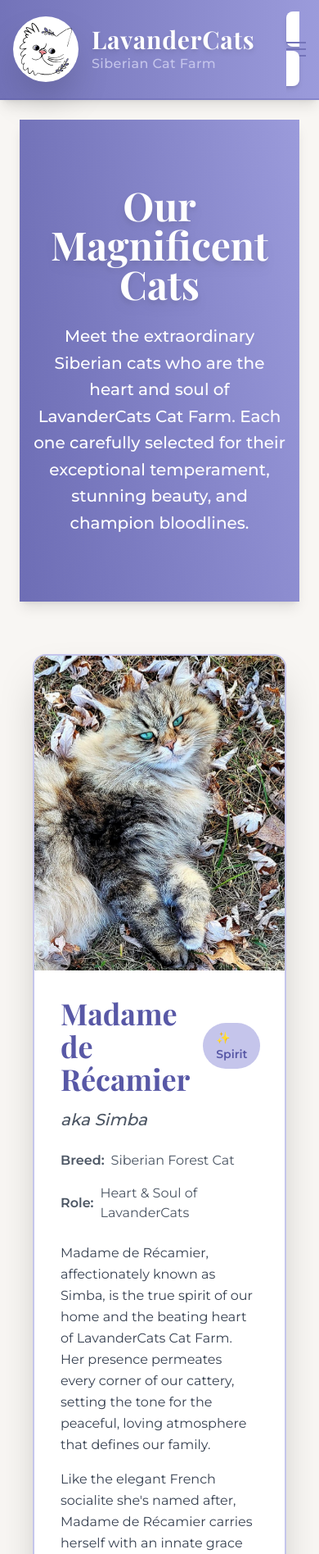
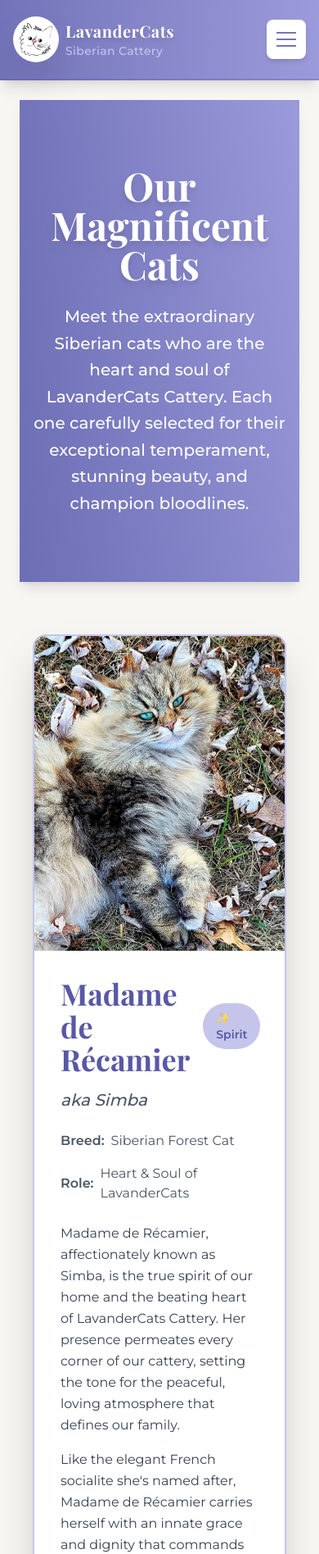
Before and after one commit to 19maxi71/catFarm_site_fastAPI_project, a FastAPI app: page /our-cats in a window 390 px wide. Shown: the top 1896 px of the page at 82% size. Run offline with FastAPI, Linux system fonts and the light colour scheme; some libraries are stand-ins or nearby versions.

Commit message:
Post-deployment fixes and improvements
- Add nginx.conf with 50MB upload limit for admin photo uploads
- Fix responsive design: smaller logo and menu button on mobile
- Change all 'Cat Farm' references to 'Cattery' throughout site
- Update address in footer to show only 'Quakertown, 18951'
- Improve mobile navigation button styling

🤖 Generated with [Claude Code](https://claude.com/claude-code)

Co-Authored-By: Claude Sonnet 4.5 <noreply@anthropic.com>

```diff
--- a/templates/admin_dashboard.html
+++ b/templates/admin_dashboard.html
@@ -3,7 +3,7 @@
 <head>
     <meta charset="UTF-8">
     <meta name="viewport" content="width=device-width, initial-scale=1.0">
-    <title>Admin Dashboard - LavanderCats Cat Farm</title>
+    <title>Admin Dashboard - LavanderCats Cattery</title>
     <link href="https://cdn.jsdelivr.net/npm/bootstrap@5.1.3/dist/css/bootstrap.min.css" rel="stylesheet">
     <link href="https://cdnjs.cloudflare.com/ajax/libs/font-awesome/6.0.0/css/all.min.css" rel="stylesheet">
     <style>
--- a/templates/admin_login.html
+++ b/templates/admin_login.html
@@ -3,7 +3,7 @@
 <head>
     <meta charset="UTF-8">
     <meta name="viewport" content="width=device-width, initial-scale=1.0">
-    <title>Admin Login - LavanderCats Cat Farm</title>
+    <title>Admin Login - LavanderCats Cattery</title>
     <link href="https://cdn.jsdelivr.net/npm/bootstrap@5.1.3/dist/css/bootstrap.min.css" rel="stylesheet">
     <link href="https://cdnjs.cloudflare.com/ajax/libs/font-awesome/6.0.0/css/all.min.css" rel="stylesheet">
     <style>
@@ -74,7 +74,7 @@
     <div class="login-container">
         <div class="login-header">
             <i class="fas fa-cat cat-icon"></i>
-            <h2>LavanderCats Cat Farm</h2>
+            <h2>LavanderCats Cattery</h2>
             <p>Admin Panel Login</p>
         </div>
 
--- a/templates/adoption_form.html
+++ b/templates/adoption_form.html
@@ -3,7 +3,7 @@
 <head>
     <meta charset="UTF-8">
     <meta name="viewport" content="width=device-width, initial-scale=1.0">
-    <title>Adoption Request - LavanderCats Cat Farm</title>
+    <title>Adoption Request - LavanderCats Cattery</title>
     <script src="https://cdn.tailwindcss.com"></script>
     <script defer src="https://unpkg.com/alpinejs@3.x.x/dist/cdn.min.js"></script>
     <script>
--- a/templates/adoption_terms.html
+++ b/templates/adoption_terms.html
@@ -1,6 +1,6 @@
 {% extends "base.html" %}
 
-{% block title %}Terms of Adoption - LavanderCats Cat Farm{% endblock %}
+{% block title %}Terms of Adoption - LavanderCats Cattery{% endblock %}
 
 {% block content %}
 <div class="min-h-screen bg-gradient-to-br from-amber-50 to-orange-50">
@@ -53,11 +53,11 @@
                 <p>Your personal information will be used solely for adoption processing and follow-up. We comply with CCPA regulations regarding data collection, use, and deletion. You may request deletion of your data at any time.</p>
 
                 <h2>7. Agreement</h2>
-                <p>By submitting an adoption application, you agree to these terms and conditions. You understand that adoption approval is at the discretion of LavanderCats Cat Farm and that we reserve the right to deny adoption requests that don't meet our standards for cat welfare.</p>
+                <p>By submitting an adoption application, you agree to these terms and conditions. You understand that adoption approval is at the discretion of LavanderCats Cattery and that we reserve the right to deny adoption requests that don't meet our standards for cat welfare.</p>
 
                 <h2>8. Contact Information</h2>
                 <p>For questions about these terms or the adoption process, please contact us at:</p>
-                <p><strong>LavanderCats Cat Farm</strong><br>
+                <p><strong>LavanderCats Cattery</strong><br>
                 Email: info@lavandercats.com<br>
                 Phone: (555) 123-4567</p>
 
--- a/templates/article_detail.html
+++ b/templates/article_detail.html
@@ -1,6 +1,6 @@
 {% extends "base.html" %}
 
-{% block title %}{{ article.title }} - LavanderCats Cat Farm{% endblock %}
+{% block title %}{{ article.title }} - LavanderCats Cattery{% endblock %}
 
 {% block content %}
 <div class="min-h-screen bg-gradient-to-br from-amber-50 to-orange-50">
@@ -213,7 +213,7 @@ function shareArticle() {
     if (navigator.share) {
         navigator.share({
             title: '{{ article.title }}',
-            text: 'Check out this article from LavanderCats Cat Farm',
+            text: 'Check out this article from LavanderCats Cattery',
             url: window.location.href
         });
     } else {
--- a/templates/base.html
+++ b/templates/base.html
@@ -3,7 +3,7 @@
 <head>
     <meta charset="UTF-8">
     <meta name="viewport" content="width=device-width, initial-scale=1.0">
-    <title>LavanderCats Cat Farm</title>
+    <title>LavanderCats Cattery</title>
     <link rel="icon" type="image/x-icon" href="/static/images/favicon.ico">
 
     <!-- Tailwind CSS from CDN -->
@@ -188,16 +188,16 @@
         <div class="container mx-auto px-4 lg:px-16">
             <div class="flex justify-between items-center py-5 md:py-6">
                 <!-- Logo and title -->
-                <a href="/" class="flex items-center space-x-4 md:space-x-5 group">
+                <a href="/" class="flex items-center space-x-2 sm:space-x-4 md:space-x-5 group">
                     <div class="relative">
                         <!-- White background circle with shadow -->
                         <div class="absolute inset-0 bg-white rounded-full shadow-2xl transform group-hover:scale-105 transition-transform duration-300"></div>
                         <!-- Logo -->
-                        <img src="/static/images/logo.svg" alt="LavanderCats Logo" class="relative h-20 w-20 md:h-24 md:w-24 object-contain p-2">
+                        <img src="/static/images/logo.svg" alt="LavanderCats Logo" class="relative h-14 w-14 sm:h-20 sm:w-20 md:h-24 md:w-24 object-contain p-2">
                     </div>
                     <div>
-                        <h1 class="text-3xl md:text-4xl lg:text-5xl font-display font-bold text-white tracking-wide drop-shadow-md group-hover:text-accent-gold transition-colors">LavanderCats</h1>
-                        <p class="text-base md:text-lg text-lavender-lighter font-medium tracking-wide">Siberian Cat Farm</p>
+                        <h1 class="text-xl sm:text-3xl md:text-4xl lg:text-5xl font-display font-bold text-white tracking-wide drop-shadow-md group-hover:text-accent-gold transition-colors">LavanderCats</h1>
+                        <p class="text-sm sm:text-base md:text-lg text-lavender-lighter font-medium tracking-wide">Siberian Cattery</p>
                     </div>
                 </a>
 
@@ -219,7 +219,7 @@
                 <!-- Simple mobile menu (dropdown style) -->
                 <div class="md:hidden relative">
                     <input type="checkbox" id="mobile-menu-toggle" class="hidden">
-                    <label for="mobile-menu-toggle" class="cursor-pointer bg-white hover:bg-lavender-lighter text-lavender px-4 py-3 rounded-lg transition-all shadow-md">
+                    <label for="mobile-menu-toggle" class="cursor-pointer bg-white hover:bg-lavender-lighter text-lavender p-3 rounded-lg transition-all shadow-md flex items-center justify-center">
                         <div class="w-6 h-6 flex flex-col justify-center items-center">
                             <div class="w-6 h-0.5 bg-lavender"></div>
                             <div class="w-6 h-0.5 bg-lavender mt-1.5"></div>
@@ -288,7 +288,7 @@
                                 <path stroke-linecap="round" stroke-linejoin="round" stroke-width="2" d="M17.657 16.657L13.414 20.9a1.998 1.998 0 01-2.827 0l-4.244-4.243a8 8 0 1111.314 0z"></path>
                                 <path stroke-linecap="round" stroke-linejoin="round" stroke-width="2" d="M15 11a3 3 0 11-6 0 3 3 0 016 0z"></path>
                             </svg>
-                            <span>2240 Brick Tavern Rd<br>Quakertown, PA 18951-3907</span>
+                            <span>Quakertown, 18951</span>
                         </p>
                     </div>
                     <!-- Map -->
@@ -338,7 +338,7 @@
 
             <!-- Copyright -->
             <div class="mt-10 pt-8 border-t border-lavender-light/30 text-center text-lavender-lighter">
-                <p class="text-base">&copy; 2026 LavanderCats Cat Farm. All rights reserved.</p>
+                <p class="text-base">&copy; 2026 LavanderCats Cattery. All rights reserved.</p>
             </div>
         </div>
     </footer>
--- a/templates/cats.html
+++ b/templates/cats.html
@@ -1,6 +1,6 @@
 {% extends "base.html" %}
 
-{% block title %}Available Kittens - LavanderCats Cat Farm{% endblock %}
+{% block title %}Available Kittens - LavanderCats Cattery{% endblock %}
 
 {% block content %}
 <style>
--- a/templates/documents.html
+++ b/templates/documents.html
@@ -47,7 +47,7 @@
                     </div>
                     <div>
                         <h1 class="text-2xl md:text-3xl lg:text-4xl font-display font-bold text-white tracking-wide drop-shadow-md group-hover:text-accent-gold transition-colors">LavanderCats</h1>
-                        <p class="text-sm md:text-base text-lavender-lighter font-medium tracking-wide">Siberian Cat Farm</p>
+                        <p class="text-sm md:text-base text-lavender-lighter font-medium tracking-wide">Siberian Cattery</p>
                     </div>
                 </a>
                 <div class="hidden md:flex items-center space-x-1">
@@ -279,7 +279,7 @@
 
             <!-- Copyright -->
             <div class="mt-8 pt-6 border-t border-soft-gray text-center text-gray-700">
-                <p>&copy; 2024 LavanderCats Cat Farm. All rights reserved.</p>
+                <p>&copy; 2024 LavanderCats Cattery. All rights reserved.</p>
             </div>
         </div>
     </footer>
--- a/templates/index.html
+++ b/templates/index.html
@@ -74,9 +74,9 @@
 
 <!-- About section -->
 <div class="bg-white rounded-2xl p-8 mb-10 shadow-lg border-2 border-soft-purple">
-    <h2 class="text-4xl font-display font-bold text-lavender mb-6">About Our Farm</h2>
+    <h2 class="text-4xl font-display font-bold text-lavender mb-6">About Our Cattery</h2>
     <p class="text-gray-700 text-lg leading-relaxed mb-4">
-        LavanderCats Cat Farm specializes in breeding beautiful, healthy Siberian cats.
+        LavanderCats Cattery specializes in breeding beautiful, healthy Siberian cats.
         Our cats are raised in a loving family environment and are perfect companions
         for families with allergies due to their hypoallergenic qualities.
     </p>
--- a/templates/news.html
+++ b/templates/news.html
@@ -1,6 +1,6 @@
 {% extends "base.html" %}
 
-{% block title %}News & Updates - LavanderCats Cat Farm{% endblock %}
+{% block title %}News & Updates - LavanderCats Cattery{% endblock %}
 
 {% block content %}
 <div class="min-h-screen bg-gradient-to-br from-amber-50 to-orange-50">
@@ -8,7 +8,7 @@
         <!-- Header -->
         <div class="text-center mb-12">
             <h1 class="text-5xl font-bold text-gray-800 mb-4">📰 News & Updates</h1>
-            <p class="text-xl text-gray-600 max-w-2xl mx-auto">Stay updated with the latest news from LavanderCats Cat Farm - new arrivals, events, and cat care tips.</p>
+            <p class="text-xl text-gray-600 max-w-2xl mx-auto">Stay updated with the latest news from LavanderCats Cattery - new arrivals, events, and cat care tips.</p>
         </div>
 
         <!-- Articles Grid -->
--- a/templates/our_cats.html
+++ b/templates/our_cats.html
@@ -1,6 +1,6 @@
 {% extends "base.html" %}
 
-{% block title %}Our Cats - LavanderCats Cat Farm{% endblock %}
+{% block title %}Our Cats - LavanderCats Cattery{% endblock %}
 
 {% block content %}
 <div class="min-h-screen">
@@ -10,7 +10,7 @@
         <div class="container mx-auto px-4 relative z-10">
             <div class="text-center max-w-4xl mx-auto">
                 <h1 class="text-5xl md:text-6xl font-display font-bold mb-6 drop-shadow-lg">Our Magnificent Cats</h1>
-                <p class="text-xl md:text-2xl leading-relaxed font-medium">Meet the extraordinary Siberian cats who are the heart and soul of LavanderCats Cat Farm. Each one carefully selected for their exceptional temperament, stunning beauty, and champion bloodlines.</p>
+                <p class="text-xl md:text-2xl leading-relaxed font-medium">Meet the extraordinary Siberian cats who are the heart and soul of LavanderCats Cattery. Each one carefully selected for their exceptional temperament, stunning beauty, and champion bloodlines.</p>
             </div>
         </div>
     </div>
@@ -54,7 +54,7 @@
 
                         <div class="space-y-4 text-gray-700 leading-relaxed mb-6">
                             <p>
-                                Madame de Récamier, affectionately known as Simba, is the true spirit of our home and the beating heart of LavanderCats Cat Farm. Her presence permeates every corner of our cattery, setting the tone for the peaceful, loving atmosphere that defines our family.
+                                Madame de Récamier, affectionately known as Simba, is the true spirit of our home and the beating heart of LavanderCats Cattery. Her presence permeates every corner of our cattery, setting the tone for the peaceful, loving atmosphere that defines our family.
                             </p>
                             <p>
                                 Like the elegant French socialite she's named after, Madame de Récamier carries herself with an innate grace and dignity that commands respect from all who meet her. Yet beneath this regal exterior lies the warm, courageous spirit of Simba - a guardian who watches over the household with unwavering devotion and gentle authority.
@@ -63,7 +63,7 @@
                                 She is more than just a cat; she is the guardian of traditions, the keeper of routines, and the silent observer who ensures harmony reigns throughout our home. Her intuitive understanding of the emotional climate makes her an exceptional companion to both humans and fellow felines alike. When new kittens arrive, it is Madame de Récamier who first welcomes them with her calming presence, teaching them the ways of our cattery with patient wisdom.
                             </p>
                             <p>
-                                Her distinctive personality embodies the perfect balance between independence and affection, strength and gentleness - qualities that make her not just a beloved member of our family, but truly the spirit that gives life and character to LavanderCats Cat Farm.
+                                Her distinctive personality embodies the perfect balance between independence and affection, strength and gentleness - qualities that make her not just a beloved member of our family, but truly the spirit that gives life and character to LavanderCats Cattery.
                             </p>
                         </div>
 
--- a/templates/privacy_policy.html
+++ b/templates/privacy_policy.html
@@ -1,6 +1,6 @@
 {% extends "base.html" %}
 
-{% block title %}Privacy Policy - LavanderCats Cat Farm{% endblock %}
+{% block title %}Privacy Policy - LavanderCats Cattery{% endblock %}
 
 {% block content %}
 <div class="min-h-screen bg-gradient-to-br from-amber-50 to-orange-50">
@@ -71,7 +71,7 @@
 
                 <h2>10. Contact Us</h2>
                 <p>If you have questions about this privacy policy or wish to exercise your rights, please contact us:</p>
-                <p><strong>LavanderCats Cat Farm</strong><br>
+                <p><strong>LavanderCats Cattery</strong><br>
                 Email: privacy@lavandercats.com<br>
                 Phone: (555) 123-4567<br>
                 Address: [Farm Address]</p>
```
Also changed, not shown: 1 other file.
